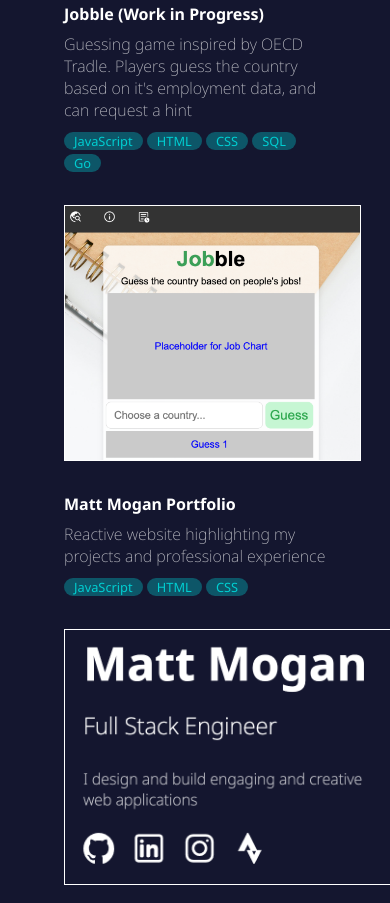
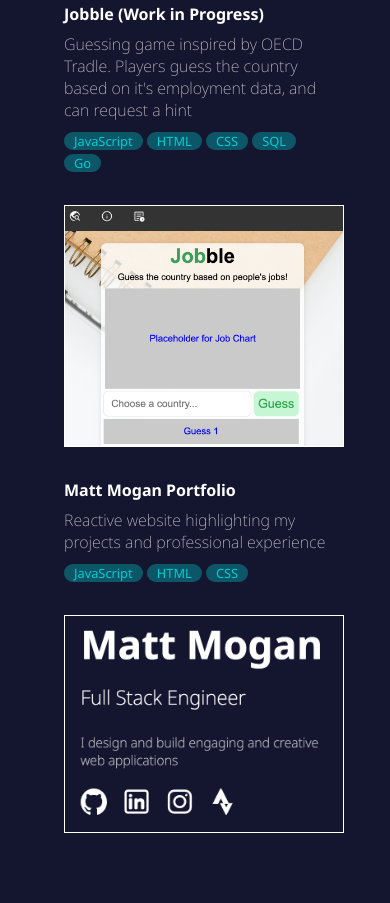
Before and after one commit to matthewmogan/portfolio, a plain HTML site: page index.html in a window 390 px wide. Shown: the part 2002-2905 px from the top of the page. Drawn offline with Linux system fonts and the light colour scheme.

Commit message:
fixed image formatting issue for small screens (mobile)

```diff
--- a/resources/CSS/style.css
+++ b/resources/CSS/style.css
@@ -149,8 +149,8 @@
 
 .projectImage {
     display: block;
-    height: 16rem;
-    width: auto;
+    max-height: 16rem;
+    max-width: 17.5rem;
     margin: 2rem auto;
     border: 1px solid rgb(255, 255, 255);
 }
@@ -176,7 +176,9 @@
 
 /* Media Queries */
 
-/* Medium screens */
+/* Base formatting above are for Small screens (mobile) */
+
+/* Medium screens (tablet) */
 
 @media only screen and (min-width: 650px) {
 
@@ -213,7 +215,7 @@
 
 }
 
-/* Large Screens */
+/* Large screens (laptop */
 
 @media only screen and (min-width: 1080px) {
 
```
